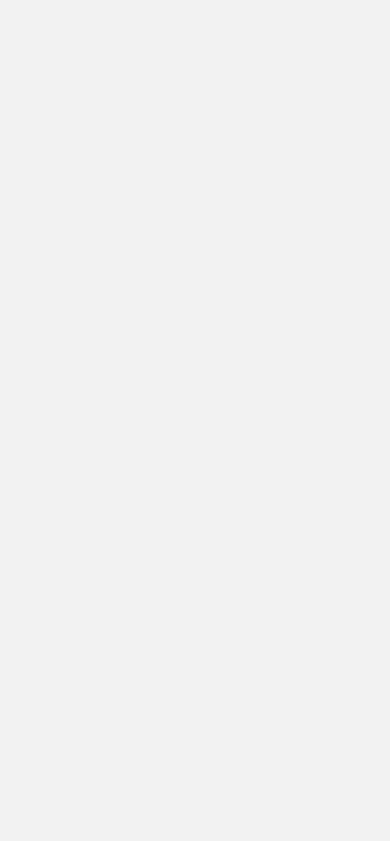
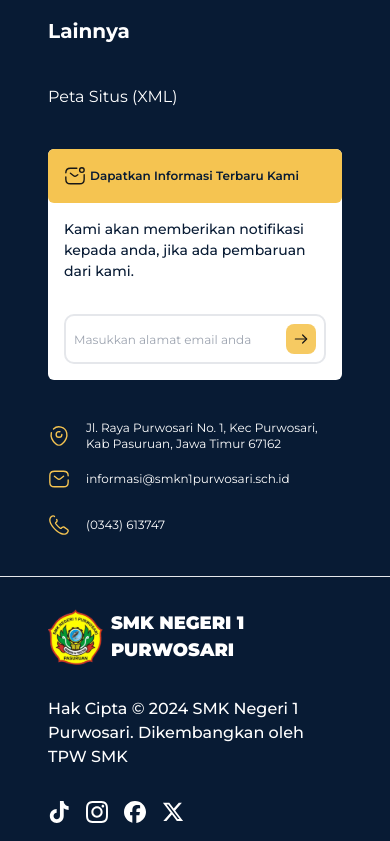
Before and after one commit to andranovia/smknusa-frontend, a Next.js app: page /news/2 in a window 390 px wide. Shown: the part 4862-5703 px from the top of the page. Before the commit the page ends 4323 px from the top, so only its background shows below. Built offline with nearby package versions, Linux system fonts and the light colour scheme.

Commit message:
style: Styling mobile responsive for footer and home news section.

```diff
--- a/src/app/news/[id]/page.tsx
+++ b/src/app/news/[id]/page.tsx
@@ -162,7 +162,7 @@ export default function Page({ params }: { params: { id: string } }) {
               </div>
             </div>
 
-            <div className="flex flex-col items-start w-1/3 ">
+            <div className="flex flex-col items-start w-2/4 ">
               <div className="flex gap-2 items-center w-full border-2 bg-white z-10 border-[#F5C451] py-3 px-8 rounded-[10px]">
                 <Image
                   width={20}
@@ -262,10 +262,12 @@ export default function Page({ params }: { params: { id: string } }) {
                         </div>
                       ))}
                     </div>
-                    <img
+                    <Image
                       className="w-full max-h-full object-cover"
                       src={news.cardImg}
                       alt={news.card}
+                      width={200}
+                      height={200}
                     />
                     <div className="p-4">
                       <div className="text-md font-[500] text-[18px] mb-2">
--- a/src/app/page.tsx
+++ b/src/app/page.tsx
@@ -25,7 +25,7 @@ export default function Home() {
     <main className="flex min-h-screen flex-col items-center ">
       <HomeHero />
       <HomeSlider />
-      <div className="px-3">
+      <div className="px-1 lg:px-3">
         <HomeMajor />
         <HomeFacility />
         <HomeEnterpreneur />
--- a/src/components/footer/footer.tsx
+++ b/src/components/footer/footer.tsx
@@ -4,8 +4,8 @@ import Image from "next/image";
 export default function Footer() {
   return (
     <>
-      <div className="lg:flex flex-col hidden px-8 py-8 bg-primary rounded-t-lg text-white mt-3">
-        <div className="flex flex-wrap mt-8 mx-12">
+      <div className="flex flex-col  lg:px-8 py-8 bg-primary rounded-t-lg text-white mt-3">
+        <div className="flex lg:flex-wrap flex-col lg:flex-row flex-nowrap mt-8 mx-12  lg:gap-0 gap-10">
           <div className="flex flex-col items-stretch md:w-1/4 ">
             <h2 className="text-xl font-bold ">Unit Produksi Sekolah</h2>
             <div className="mt-10">
@@ -32,14 +32,14 @@ export default function Footer() {
 
           <div className="flex flex-col items-start justify-start text-blue-base rounded-md md:w-1/4">
             <div className="flex flex-col bg-white rounded-md w-full">
-              <div className="flex gap-1 rounded-md bg-yellow p-4">
+              <div className="flex items-center gap-1 rounded-md bg-yellow p-4">
                 <Image
                   alt="sms_notification"
                   src={"/assets/icon/sms-notification.svg"}
                   width={"22"}
                   height={"22"}
                 />
-                <h2 className=" text-[14px] font-[600]">
+                <h2 className="text-xs lg:text-[14px] font-[600]">
                   Dapatkan Informasi Terbaru Kami
                 </h2>
               </div>
@@ -53,7 +53,7 @@ export default function Footer() {
                   name=""
                   id=""
                   placeholder="Masukkan alamat email anda"
-                  className=" w-full outline-none "
+                  className=" w-full outline-none placeholder:text-xs lg:placeholder:text-base"
                 />
                 <Image
                   src={"/assets/icon/round-arrow-right.svg"}
@@ -65,38 +65,38 @@ export default function Footer() {
             </div>
           </div>
 
-          <div className="w-full  h-full justify-between items-end flex">
-            <div className="flex flex-col md:flex-row md:justify-between gap-4">
+          <div className="w-full  h-full lg:justify-between lg:items-end flex flex-col lg:flex-row text-xs lg:text-base gap-4 lg:gap-0">
+            <div className="flex flex-row md:justify-between gap-4">
               <Image
                 src={"/assets/icon/location.svg"}
                 alt="location"
                 height={22}
                 width={22}
               />
-              <p className="">
+              <p>
                 Jl. Raya Purwosari No. 1, Kec Purwosari, Kab Pasuruan, Jawa
                 Timur 67162
               </p>
             </div>
 
-            <div className=" text-white flex flex-col items-start gap-4 justify-start relative -left-12">
-              <div className="flex items-center mr-4 mb-2">
+            <div className=" text-white flex flex-col items-start gap-4 justify-start relative ">
+              <div className="flex items-center mr-4 mb-2 gap-4">
                 <Image
                   src={"/assets/icon/sms.svg"}
                   alt="sm"
                   width={22}
                   height={22}
                 />
-                <p className="ml-2 mb-0">informasi@smkn1purwosari.sch.id</p>
+                <p className=" mb-0">informasi@smkn1purwosari.sch.id</p>
               </div>
-              <div className="flex items-center">
+              <div className="flex items-center gap-4">
                 <Image
                   src={"/assets/icon/call.svg"}
                   alt="call"
                   width={22}
                   height={22}
                 />
-                <p className="ml-2 mb-0">(0343) 613747</p>
+                <p className=" mb-0">(0343) 613747</p>
               </div>
             </div>
           </div>
@@ -104,7 +104,7 @@ export default function Footer() {
 
         <hr className="mt-10 mb-4" />
 
-        <div className="flex items-center justify-between  text-white ">
+        <div className="flex lg:items-center px-12  lg:px-0 flex-col lg:flex-row  justify-between gap-8 my-4 lg:my-0 lg:gap-0 text-white ">
           <div className="flex items-center">
             <Image
               src={"/assets/icon/logo-skansa.svg"}
@@ -119,7 +119,7 @@ export default function Footer() {
           </div>
 
           <div className="flex-grow flex justify-center  ">
-            <div className="text-center text-[14] text-white font-[500]">
+            <div className="lg:text-center text-[14] text-white font-[500]">
               <p>
                 Hak Cipta &copy; 2024 SMK Negeri 1 Purwosari. Dikembangkan oleh
                 TPW SMK
--- a/src/components/home/home-news.tsx
+++ b/src/components/home/home-news.tsx
@@ -1,7 +1,5 @@
-"use client";
-
 import React, { useRef, useState } from "react";
-import { useAnimation, useScroll, useTransform } from "framer-motion";
+import { useAnimation } from "framer-motion";
 import HomeNewsCard from "./home-news-card";
 
 interface NewsItem {
@@ -147,10 +145,10 @@ const HomeNews = () => {
     <>
       <div
         ref={homeNewsEndRef}
-        className="w-full h-full flex justify-center items-center flex-col "
+        className="w-full h-full  flex justify-center items-center flex-col "
       >
-        <div className="sticky -top-1/3   flex justify-center items-center overflow-hidden ">
-          <div className="w-full h-full bg-white rounded-[10px] mt-3">
+        <div className="lg:sticky -top-1/3   flex justify-center items-center overflow-hidden ">
+          <div className="w-full h-full bg-gray-base lg:pb-20 lg:bg-white rounded-[10px] mt-3">
             <div className="flex flex-col items-center lg:text-center justify-center bg-primary  rounded-md text-white pt-10 pb-48">
               <h1 className="font-[700] lg:text-[36px]  text-[24px] w-4/5 lg:w-full">
                 Papan Pengumuman Informasi
@@ -191,8 +189,8 @@ const HomeNews = () => {
               </div>
             </div>
 
-            <div className="relative lg:block hidden px-8  -top-36  w-full">
-              <div className=" lg:w-full lg:h-full  bg-gray-base relative rounded-xl mt-10 lg:mt-0 ">
+            <div className="relative px-4  lg:px-8  -mt-36   w-full">
+              <div className=" lg:w-full lg:h-full  bg-gray-base relative rounded-xl mt-0 ">
                 <div className="relative ">
                   <HomeNewsCard
                     homeNewsEndRef={homeNewsEndRef}
@@ -206,7 +204,7 @@ const HomeNews = () => {
             </div>
           </div>
         </div>
-        <div className=" top-0 h-[60vw] z-20 pointer  pointer-events: none; flex justify-center items-center">
+        <div className=" top-0 lg:h-[60vw] z-20 pointer  pointer-events:none hidden lg:flex justify-center items-center">
           {/* add height to trigger sticky*/}
         </div>
       </div>
--- a/src/hooks/useResize.tsx
+++ b/src/hooks/useResize.tsx
@@ -1,3 +1,5 @@
+"use client";
+
 import { useEffect, useState } from "react";
 
 export const useResize = () => {
```
Also changed, not shown: src/components/home/home-news-card.tsx (+25 -15 lines).
